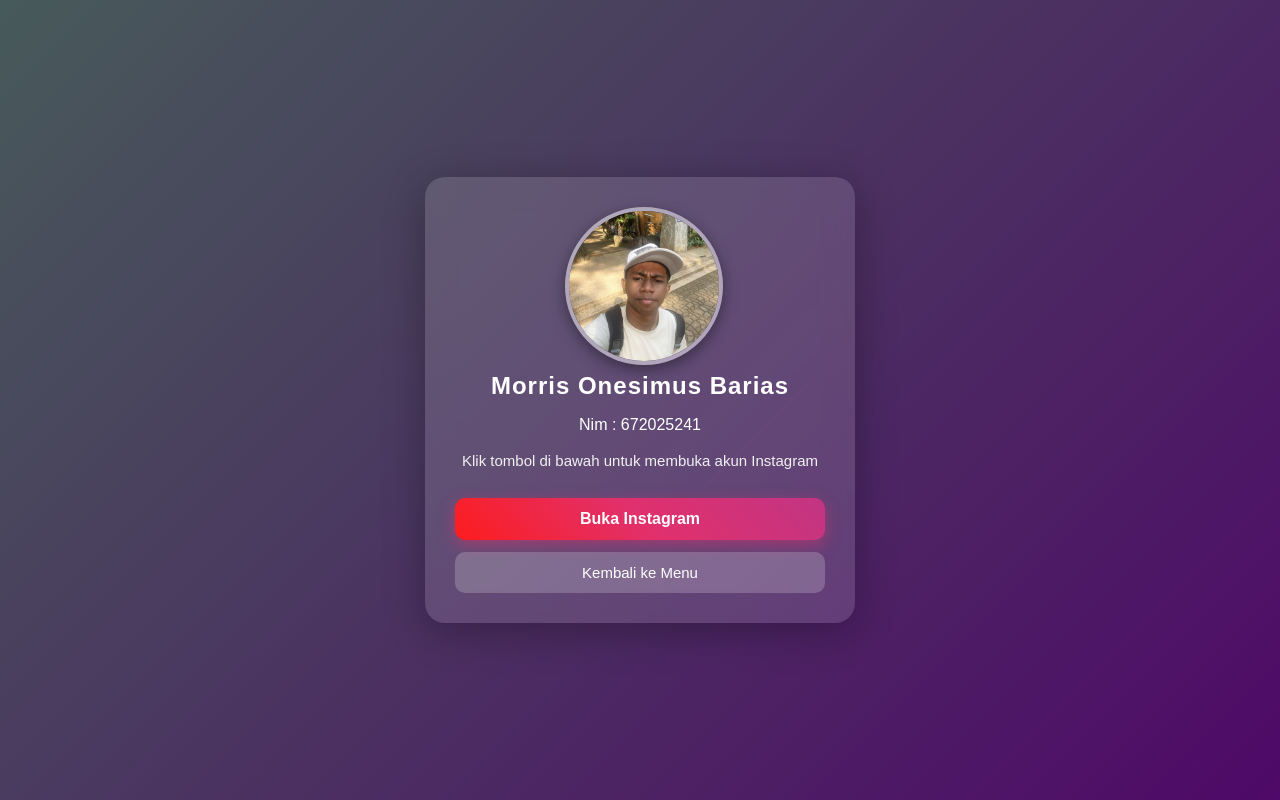
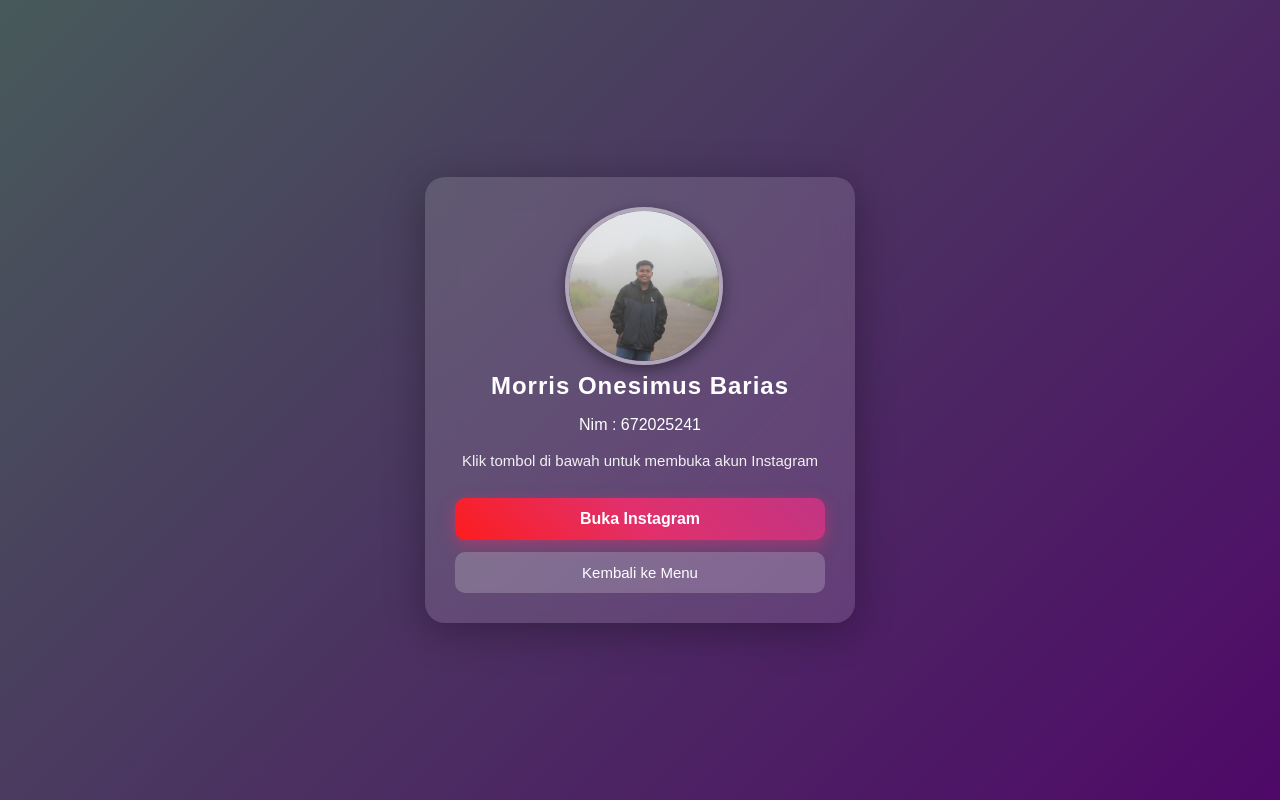
Before and after one commit to samualisilitonga-a11y/web-social-media, a plain HTML site: page anggota4.html in a window 1280 px wide. Drawn offline with Linux system fonts and the light colour scheme.

Commit message:
Create anggota4.html

```diff
--- a/anggota4.html
+++ b/anggota4.html
@@ -12,7 +12,7 @@
     <div class="profile-card">
 
         <div class="img-wrap">
-            <img src="anggota3.jpg" alt="Foto Anggota 4">
+            <img src="anggota4.jpg" alt="Foto Anggota 4">
         </div>
 
         <h2>Morris Onesimus Barias</h2>
```
